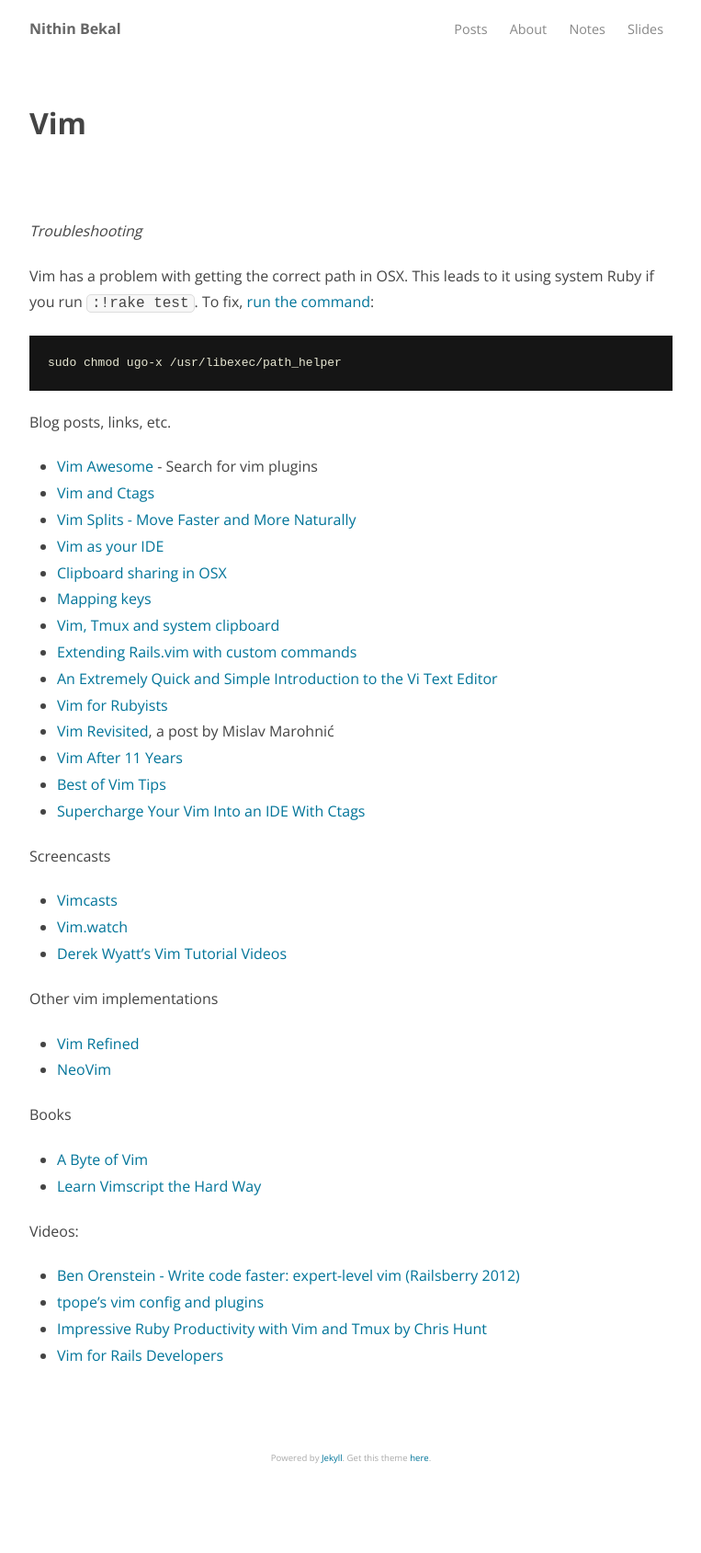
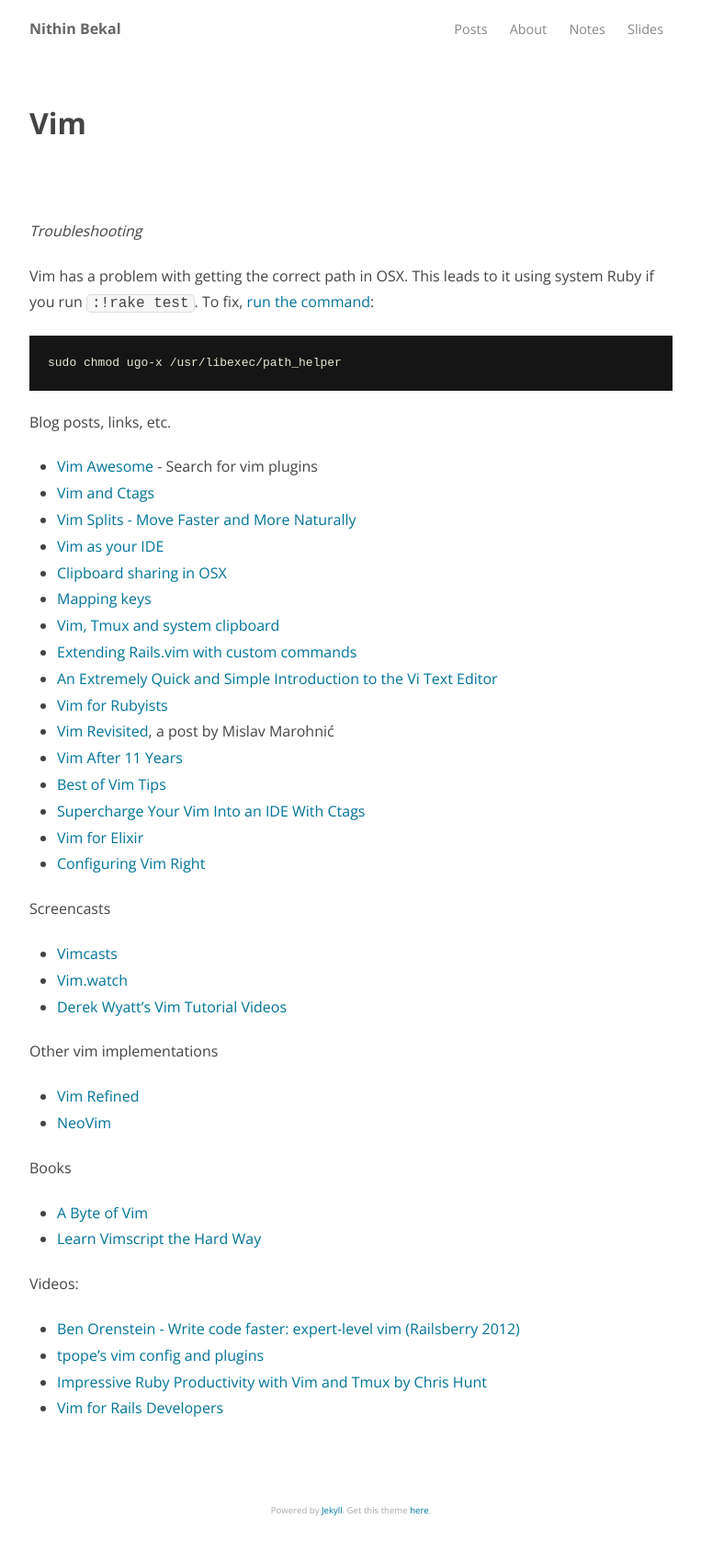
Before and after one commit to nithinbekal/nithinbekal.github.io, a Jekyll site: the page built from notes/vim.md, in a window 1280 px wide. Shown: the whole page at 92% size, without its empty margins (258-1021 px from the left). Built offline with Jekyll 4.4.1, drawn with Linux system fonts in a browser that asks for light colours; before the commit the page ends 1632 px from its top, so only the background shows below that.

Commit message:
Vim bookmarks

```diff
--- a/notes/vim.md
+++ b/notes/vim.md
@@ -19,40 +19,42 @@
 
 Blog posts, links, etc.
 
-* [Vim Awesome](http://vimawesome.com/) - Search for vim plugins
-* [Vim and Ctags](http://andrew.stwrt.ca/posts/vim-ctags)
-* [Vim Splits - Move Faster and More Naturally](http://robots.thoughtbot.com/vim-splits-move-faster-and-more-naturally)
-* [Vim as your IDE](http://haridas.in/vim-as-your-ide.html)
-* [Clipboard sharing in OSX](http://vim.wikia.com/wiki/Mac_OS_X_clipboard_sharing)
-* [Mapping keys](http://vim.wikia.com/wiki/Mapping_keys_in_Vim_-_Tutorial_%28Part_1%29)
-* [Vim, Tmux and system clipboard](https://coderwall.com/p/j9wnfw)
-* [Extending Rails.vim with custom commands](http://robots.thoughtbot.com/extending-rails-vim-with-custom-commands)
-* [An Extremely Quick and Simple Introduction to the Vi Text Editor](http://heather.cs.ucdavis.edu/~matloff/UnixAndC/Editors/ViIntro.html)
-* [Vim for Rubyists](http://www.vimninjas.com/2012/08/28/vim-for-rubyists-part-1/)
-* [Vim Revisited](http://mislav.uniqpath.com/2011/12/vim-revisited/), a post by Mislav Marohnić
-* [Vim After 11 Years](http://statico.github.io/vim.html)
-* [Best of Vim Tips](http://zzapper.co.uk/vimtips.html)
-* [Supercharge Your Vim Into an IDE With Ctags](http://blog.sensible.io/2014/05/09/supercharge-your-vim-into-ide-with-ctags.html)
+- [Vim Awesome](http://vimawesome.com/) - Search for vim plugins
+- [Vim and Ctags](http://andrew.stwrt.ca/posts/vim-ctags)
+- [Vim Splits - Move Faster and More Naturally](http://robots.thoughtbot.com/vim-splits-move-faster-and-more-naturally)
+- [Vim as your IDE](http://haridas.in/vim-as-your-ide.html)
+- [Clipboard sharing in OSX](http://vim.wikia.com/wiki/Mac_OS_X_clipboard_sharing)
+- [Mapping keys](http://vim.wikia.com/wiki/Mapping_keys_in_Vim_-_Tutorial_%28Part_1%29)
+- [Vim, Tmux and system clipboard](https://coderwall.com/p/j9wnfw)
+- [Extending Rails.vim with custom commands](http://robots.thoughtbot.com/extending-rails-vim-with-custom-commands)
+- [An Extremely Quick and Simple Introduction to the Vi Text Editor](http://heather.cs.ucdavis.edu/~matloff/UnixAndC/Editors/ViIntro.html)
+- [Vim for Rubyists](http://www.vimninjas.com/2012/08/28/vim-for-rubyists-part-1/)
+- [Vim Revisited](http://mislav.uniqpath.com/2011/12/vim-revisited/), a post by Mislav Marohnić
+- [Vim After 11 Years](http://statico.github.io/vim.html)
+- [Best of Vim Tips](http://zzapper.co.uk/vimtips.html)
+- [Supercharge Your Vim Into an IDE With Ctags](http://blog.sensible.io/2014/05/09/supercharge-your-vim-into-ide-with-ctags.html)
+- [Vim for Elixir](https://bitboxer.de/2016/11/13/vim-for-elixir/)
+- [Configuring Vim Right](https://items.sjbach.com/319/configuring-vim-right)
 
 Screencasts
 
-* [Vimcasts](http://vimcasts.org/)
-* [Vim.watch](http://vim.watch/)
-* [Derek Wyatt's Vim Tutorial Videos](http://derekwyatt.org/vim/tutorials/)
+- [Vimcasts](http://vimcasts.org/)
+- [Vim.watch](http://vim.watch/)
+- [Derek Wyatt's Vim Tutorial Videos](http://derekwyatt.org/vim/tutorials/)
 
 Other vim implementations
 
-* [Vim Refined](http://vimr.org/)
-* [NeoVim](http://neovim.org/)
+- [Vim Refined](http://vimr.org/)
+- [NeoVim](http://neovim.org/)
 
 Books
 
-* [A Byte of Vim](http://files.swaroopch.com/vim/byte_of_vim_v051.pdf)
-* [Learn Vimscript the Hard Way](http://learnvimscriptthehardway.stevelosh.com/)
+- [A Byte of Vim](http://files.swaroopch.com/vim/byte_of_vim_v051.pdf)
+- [Learn Vimscript the Hard Way](http://learnvimscriptthehardway.stevelosh.com/)
 
 Videos:
 
-* [Ben Orenstein - Write code faster: expert-level vim (Railsberry 2012)](https://www.youtube.com/watch?v=SkdrYWhh-8s)
-* [tpope's vim config and plugins](https://www.youtube.com/watch?v=MGmIJyTf8pg)
-* [Impressive Ruby Productivity with Vim and Tmux by Chris Hunt](https://www.youtube.com/watch?v=gB-JSh1EVME)
-* [Vim for Rails Developers](https://www.youtube.com/watch?v=9J2OjH8Ao_A)
+- [Ben Orenstein - Write code faster: expert-level vim (Railsberry 2012)](https://www.youtube.com/watch?v=SkdrYWhh-8s)
+- [tpope's vim config and plugins](https://www.youtube.com/watch?v=MGmIJyTf8pg)
+- [Impressive Ruby Productivity with Vim and Tmux by Chris Hunt](https://www.youtube.com/watch?v=gB-JSh1EVME)
+- [Vim for Rails Developers](https://www.youtube.com/watch?v=9J2OjH8Ao_A)
```
